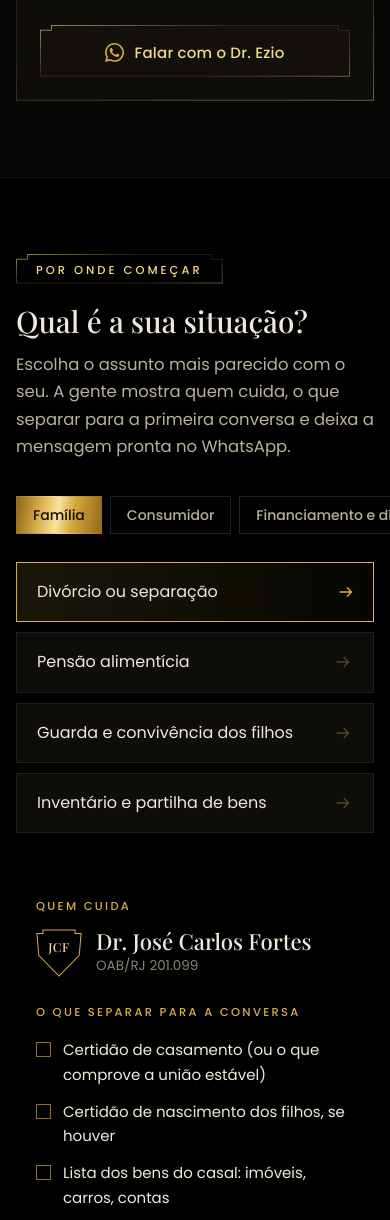
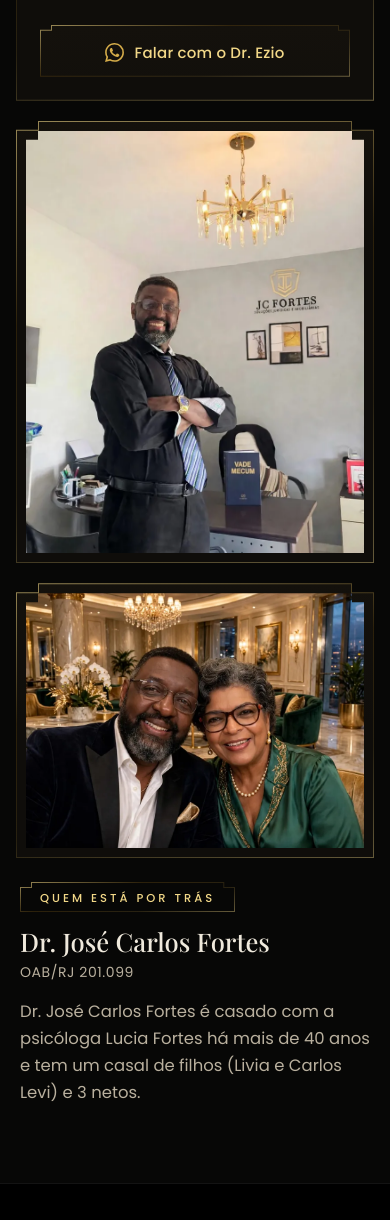
Before and after one commit to rlkxyz/JC-Fortes-Advocacia, a plain HTML site: page index.html in a window 390 px wide. Shown: the part 2803-4023 px from the top of the page. Drawn offline with Linux system fonts and the light colour scheme.

Commit message:
Fotos e texto do Dr. José Carlos, endereços no domínio .com.br
Bloco "Quem está por trás" embaixo dos advogados, com as duas fotos e o
texto enviados pelo escritório. Canonical, og, JSON-LD, robots e sitemap
agora apontam pra www.jcfortesadvocacia.com.br.

Co-Authored-By: Claude Opus 5.5 <noreply@anthropic.com>

```diff
--- a/css/estilo.css
+++ b/css/estilo.css
@@ -326,6 +326,23 @@ button, textarea { font: inherit; color: inherit; }
   .assuntos, .advogado .botao { grid-column: 1 / -1; }
 }
 
+/* ---------- quem está por trás (fotos do Dr. José Carlos, 26/11/2026) ---------- */
+.fundador { display: grid; grid-template-columns: minmax(0, 0.8fr) minmax(0, 1.2fr); gap: 20px; margin-top: 20px; align-items: stretch; }
+.fundador-lado { display: grid; grid-template-rows: auto 1fr; gap: 20px; }
+.fundador-foto { margin: 0; padding: 10px; }
+/* a foto segue o recorte do escudo, por dentro da borda dourada */
+.fundador-foto img { display: block; width: 100%; height: 100%; object-fit: cover; clip-path: polygon(calc(var(--n) - 10px) 0, calc(100% - var(--n) + 10px) 0, calc(100% - var(--n) + 10px) var(--s), 100% var(--s), 100% 100%, 0 100%, 0 var(--s), calc(var(--n) - 10px) var(--s)); }
+.fundador-escritorio img { min-height: 420px; object-position: 50% 30%; }
+.fundador-familia img { height: auto; aspect-ratio: 960 / 724; object-position: 50% 35%; }
+.fundador-texto { padding: 4px 4px 0; }
+.fundador-texto .etiqueta { margin-bottom: 14px; }
+.fundador-texto h3 { font-family: var(--titulo); font-weight: 500; font-size: 1.6rem; line-height: 1.2; }
+.fundador-texto p:last-child { margin-top: 14px; font-size: 1.03rem; color: var(--texto-2); max-width: 52ch; }
+@media (max-width: 980px) {
+  .fundador { grid-template-columns: 1fr; max-width: 560px; }
+  .fundador-escritorio img { height: auto; min-height: 0; aspect-ratio: 4 / 5; }
+}
+
 /* ---------- qual é a sua situação ---------- */
 .caso { display: grid; grid-template-columns: minmax(0, 1.08fr) minmax(0, 0.92fr); gap: 28px; align-items: start; }
 .caso-grupos { display: flex; flex-wrap: wrap; gap: 8px; margin-bottom: 22px; }
--- a/index.html
+++ b/index.html
@@ -5,7 +5,7 @@
 <meta name="viewport" content="width=device-width, initial-scale=1, viewport-fit=cover">
 <title>JC Fortes Advocacia · Soluções Jurídicas e Imobiliárias em São Pedro da Aldeia</title>
 <meta name="description" content="Escritório de advocacia em São Pedro da Aldeia, Região dos Lagos. Cível, família, consumidor e imobiliário; trabalho e previdenciário; criminal. Atendimento pelo WhatsApp (22) 97402-6263.">
-<link rel="canonical" href="https://jc-fortes-advocacia.vercel.app/">
+<link rel="canonical" href="https://www.jcfortesadvocacia.com.br/">
 <meta name="referrer" content="strict-origin-when-cross-origin">
 <meta name="theme-color" content="#000000">
 <meta name="color-scheme" content="dark">
@@ -14,8 +14,8 @@
 <meta property="og:site_name" content="JC Fortes Advocacia">
 <meta property="og:title" content="JC Fortes Advocacia · Soluções Jurídicas e Imobiliárias">
 <meta property="og:description" content="Três advogados em São Pedro da Aldeia: cível, família, consumidor e imobiliário; trabalho e previdenciário; criminal.">
-<meta property="og:url" content="https://jc-fortes-advocacia.vercel.app/">
-<meta property="og:image" content="https://jc-fortes-advocacia.vercel.app/img/capa.jpg">
+<meta property="og:url" content="https://www.jcfortesadvocacia.com.br/">
+<meta property="og:image" content="https://www.jcfortesadvocacia.com.br/img/capa.jpg">
 <meta property="og:image:width" content="1200">
 <meta property="og:image:height" content="630">
 <meta name="twitter:card" content="summary_large_image">
@@ -36,9 +36,9 @@
   "@type": "LegalService",
   "name": "JC Fortes Advocacia",
   "description": "Soluções jurídicas e imobiliárias em São Pedro da Aldeia, Região dos Lagos (RJ).",
-  "url": "https://jc-fortes-advocacia.vercel.app/",
-  "image": "https://jc-fortes-advocacia.vercel.app/img/capa.jpg",
-  "logo": "https://jc-fortes-advocacia.vercel.app/img/logo-completo.png",
+  "url": "https://www.jcfortesadvocacia.com.br/",
+  "image": "https://www.jcfortesadvocacia.com.br/img/capa.jpg",
+  "logo": "https://www.jcfortesadvocacia.com.br/img/logo-completo.png",
   "telephone": "+55-22-97402-6263",
   "email": "prjosecarlosfortes@gmail.com",
   "address": {
@@ -209,6 +209,30 @@
           <a class="botao botao-linha botao-cheio" data-whats-advogado="ezio" href="https://wa.me/5522974026263" target="_blank" rel="noopener noreferrer"><svg aria-hidden="true"><use href="#i-whats"/></svg>Falar com o Dr. Ezio</a>
         </article>
       </div>
+
+      <!-- Fotos e texto enviados pelo escritório em 26/11/2026 -->
+      <article class="fundador" aria-labelledby="fundador-titulo" data-revela>
+        <figure class="fundador-foto fundador-escritorio moldura">
+          <picture>
+            <source srcset="img/jose-carlos-escritorio.webp" type="image/webp">
+            <img src="img/jose-carlos-escritorio.jpg" width="760" height="1007" loading="lazy" decoding="async" alt="Dr. José Carlos Fortes no escritório da JC Fortes, em São Pedro da Aldeia">
+          </picture>
+        </figure>
+        <div class="fundador-lado">
+          <figure class="fundador-foto fundador-familia moldura">
+            <picture>
+              <source srcset="img/jose-carlos-e-lucia.webp" type="image/webp">
+              <img src="img/jose-carlos-e-lucia.jpg" width="960" height="724" loading="lazy" decoding="async" alt="Dr. José Carlos Fortes e a esposa, a psicóloga Lucia Fortes">
+            </picture>
+          </figure>
+          <div class="fundador-texto">
+            <p class="etiqueta"><span>Quem está por trás</span></p>
+            <h3 id="fundador-titulo">Dr. José Carlos Fortes</h3>
+            <p class="oab">OAB/RJ 201.099</p>
+            <p>Dr. José Carlos Fortes é casado com a psicóloga Lucia Fortes há mais de 40 anos e tem um casal de filhos (Livia e Carlos Levi) e 3 netos.</p>
+          </div>
+        </div>
+      </article>
     </div>
   </section>
 
--- a/sitemap.xml
+++ b/sitemap.xml
@@ -1,7 +1,7 @@
 <?xml version="1.0" encoding="UTF-8"?>
 <urlset xmlns="http://www.sitemaps.org/schemas/sitemap/0.9">
   <url>
-    <loc>https://jc-fortes-advocacia.vercel.app/</loc>
-    <lastmod>2026-11-20</lastmod>
+    <loc>https://www.jcfortesadvocacia.com.br/</loc>
+    <lastmod>2026-11-26</lastmod>
   </url>
 </urlset>
```
Also changed, not shown: img/jose-carlos-e-lucia.jpg (added), img/jose-carlos-e-lucia.webp (added), img/jose-carlos-escritorio.jpg (added), img/jose-carlos-escritorio.webp (added), robots.txt.
